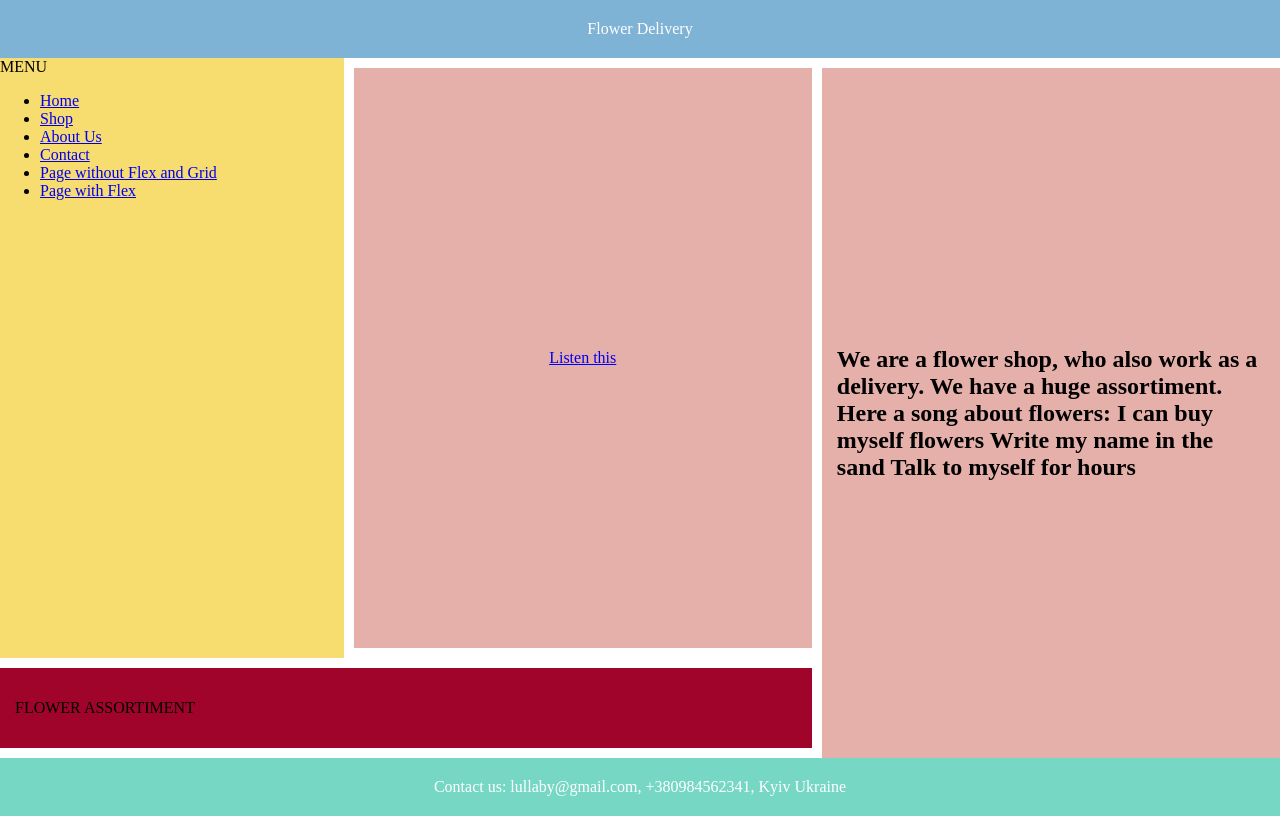
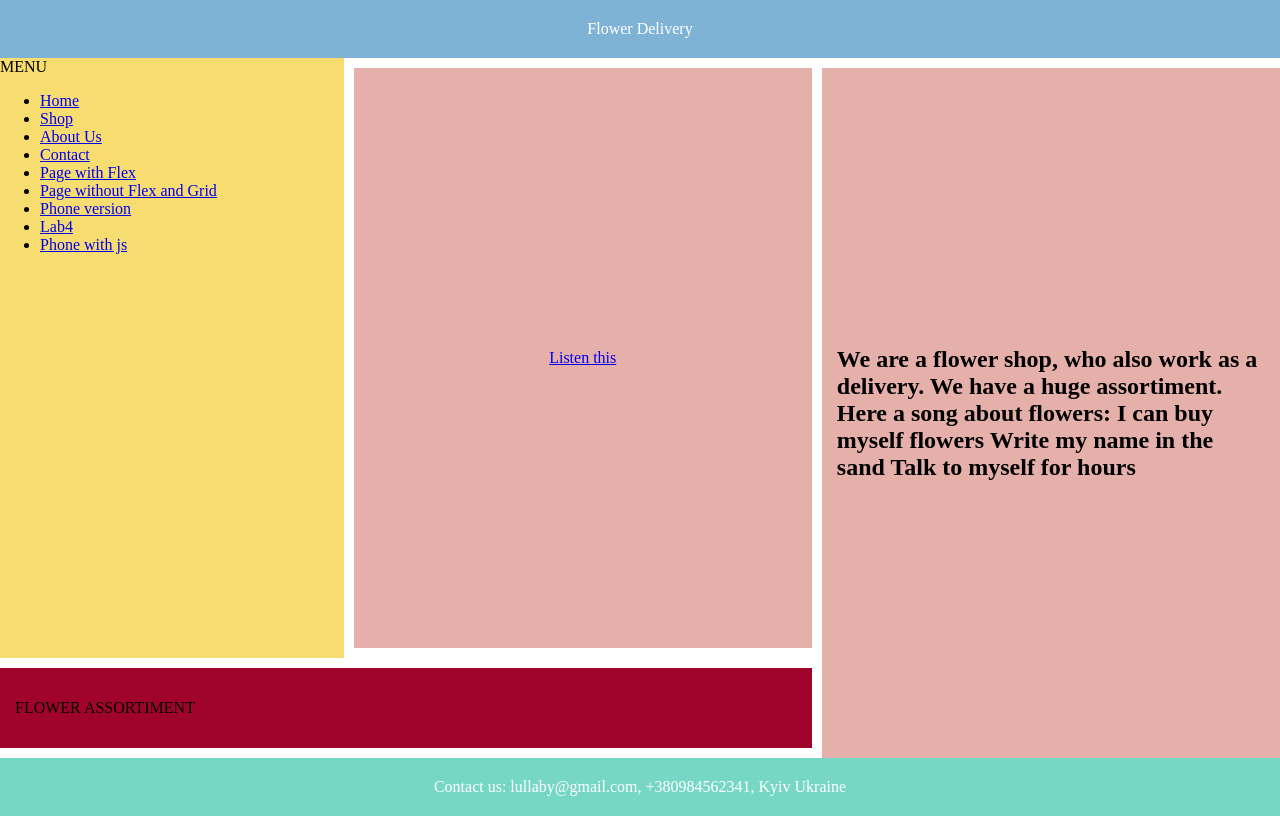
Before and after one commit to tpkvmr/webprog, a plain HTML site: page aboutus.html in a window 1280 px wide. Drawn offline with Linux system fonts and the light colour scheme.

Commit message:
Update aboutus.html

```diff
--- a/aboutus.html
+++ b/aboutus.html
@@ -19,8 +19,11 @@
             <li><a href="shop.html">Shop</a></li>
             <li><a href="aboutus.html">About Us</a></li>
             <li><a href="contact.html">Contact</a></li>
+            <li><a href="index.1.html">Page with Flex</a></li>
             <li><a href="index.2.html">Page without Flex and Grid</a></li>
-            <li><a href="index.1.html">Page with Flex</a></li>
+            <li><a href="phone.html">Phone version</a></li>
+            <li><a href="template.html">Lab4</a></li>
+            <li><a href="phonewihjs.html">Phone with js</a></li>
         </ul>
     </nav>
     <section id="content1">
```
